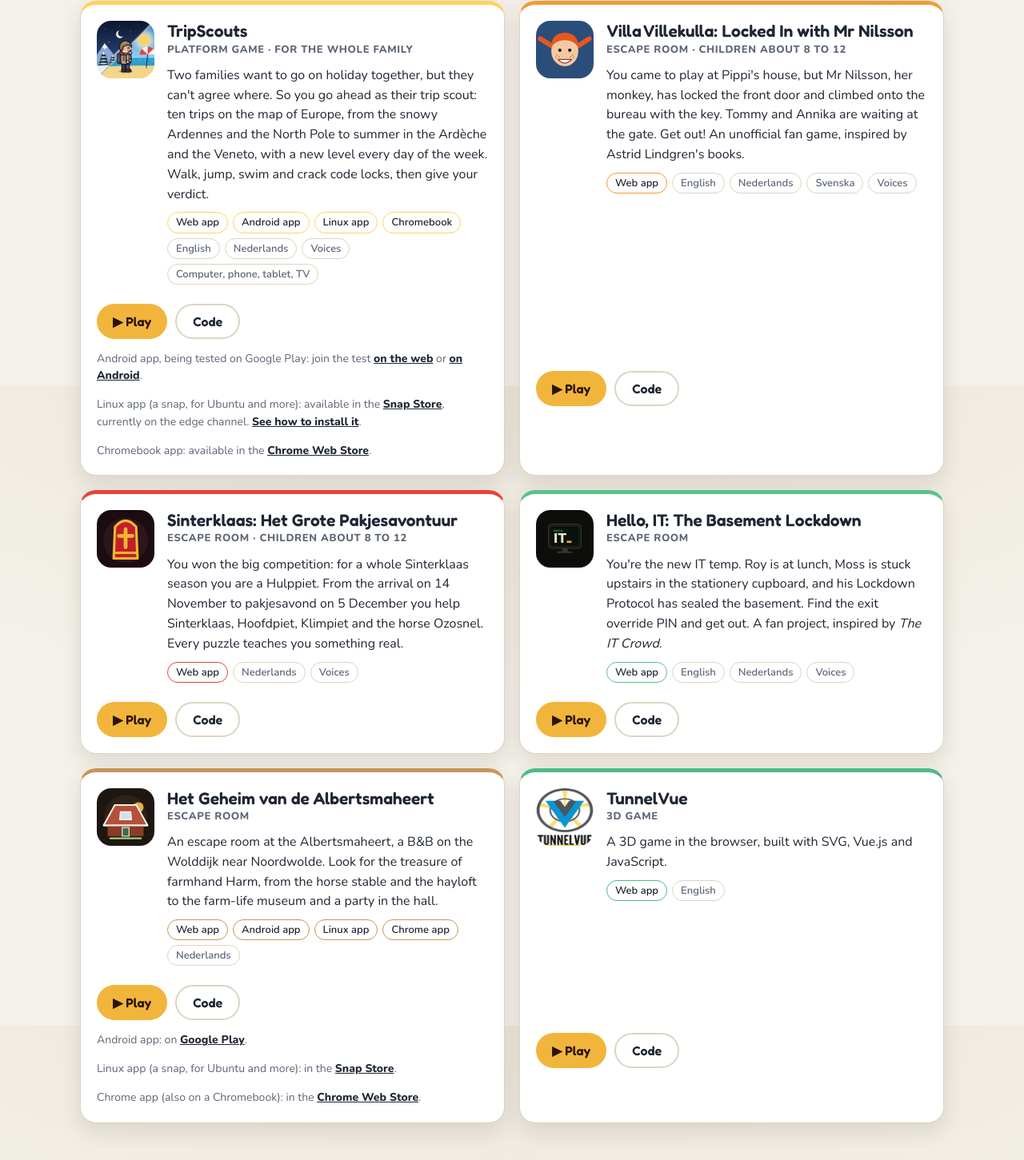
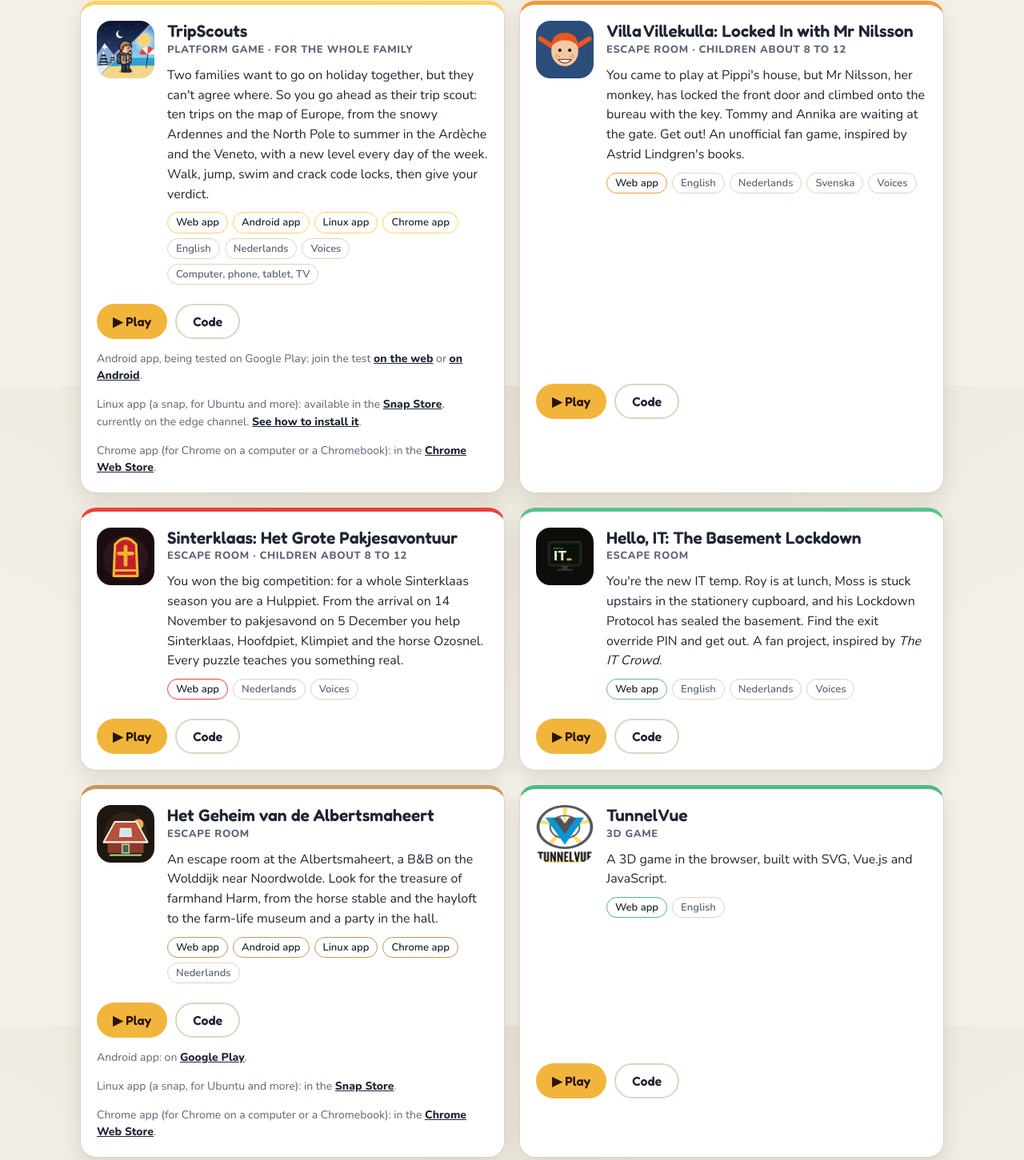
Before and after one commit to w3nl/games, a plain HTML site: page index.html in a window 1280 px wide. Shown: the part 317-1768 px from the top of the page at 80% size. Drawn offline with nearby package versions, Linux system fonts and the light colour scheme.

Commit message:
Chrome app: dezelfde woorden voor TripScouts en de Albertsmaheert
Co-Authored-By: Claude Opus 5.5 <noreply@anthropic.com>
Claude-Session: https://claude.ai/code/session_01VpBcyiGqJR4Ce9GxzMcGYy

```diff
--- a/index.html
+++ b/index.html
@@ -27,14 +27,14 @@
         <h2>TripScouts</h2>
         <p class="kind">Platform game · for the whole family</p>
         <p>Two families want to go on holiday together, but they can't agree where. So you go ahead as their trip scout: ten trips on the map of Europe, from the snowy Ardennes and the North Pole to summer in the Ardèche and the Veneto, with a new level every day of the week. Walk, jump, swim and crack code locks, then give your verdict.</p>
-        <p class="tags"><span class="app">Web app</span><span class="app">Android app</span><span class="app">Linux app</span><span class="app">Chromebook</span><span>English</span><span>Nederlands</span><span>Voices</span><span>Computer, phone, tablet, TV</span></p>
+        <p class="tags"><span class="app">Web app</span><span class="app">Android app</span><span class="app">Linux app</span><span class="app">Chrome app</span><span>English</span><span>Nederlands</span><span>Voices</span><span>Computer, phone, tablet, TV</span></p>
       </div>
       <div class="links">
         <a class="play" href="https://tripscouts.online/">▶ Play</a>
         <a class="code" href="https://github.com/w3nl/tripscouts">Code</a>
         <p class="android">Android app, being tested on Google Play: join the test <a href="https://play.google.com/apps/testing/nl.w3nl.cabinweek">on the web</a> or <a href="https://play.google.com/store/apps/details?id=nl.w3nl.cabinweek">on Android</a>.</p>
         <p class="android">Linux app (a snap, for Ubuntu and more): available in the <a href="https://snapcraft.io/tripscouts">Snap Store</a>, currently on the edge channel. <a href="https://github.com/w3nl/tripscouts/blob/main/docs/linux.md">See how to install it</a>.</p>
-        <p class="android">Chromebook app: available in the <a href="https://chrome.google.com/webstore/detail/pcpdooenjphohflgmclkpachhfonjokc">Chrome Web Store</a>.</p>
+        <p class="android">Chrome app (for Chrome on a computer or a Chromebook): in the <a href="https://chrome.google.com/webstore/detail/pcpdooenjphohflgmclkpachhfonjokc">Chrome Web Store</a>.</p>
       </div>
     </article>
 
@@ -93,7 +93,7 @@
         <a class="code" href="https://github.com/w3nl/albertsmaheert">Code</a>
         <p class="android">Android app: on <a href="https://play.google.com/store/apps/details?id=nl.albertsmaheert.escaperoom">Google Play</a>.</p>
         <p class="android">Linux app (a snap, for Ubuntu and more): in the <a href="https://snapcraft.io/albertsmaheert">Snap Store</a>.</p>
-        <p class="android">Chrome app (also on a Chromebook): in the <a href="https://chromewebstore.google.com/detail/het-geheim-van-de-alberts/menijigcnfkinaebpnbciflmhehijjnp">Chrome Web Store</a>.</p>
+        <p class="android">Chrome app (for Chrome on a computer or a Chromebook): in the <a href="https://chromewebstore.google.com/detail/het-geheim-van-de-alberts/menijigcnfkinaebpnbciflmhehijjnp">Chrome Web Store</a>.</p>
       </div>
     </article>
 
```
Also changed, not shown: 1 other file.
